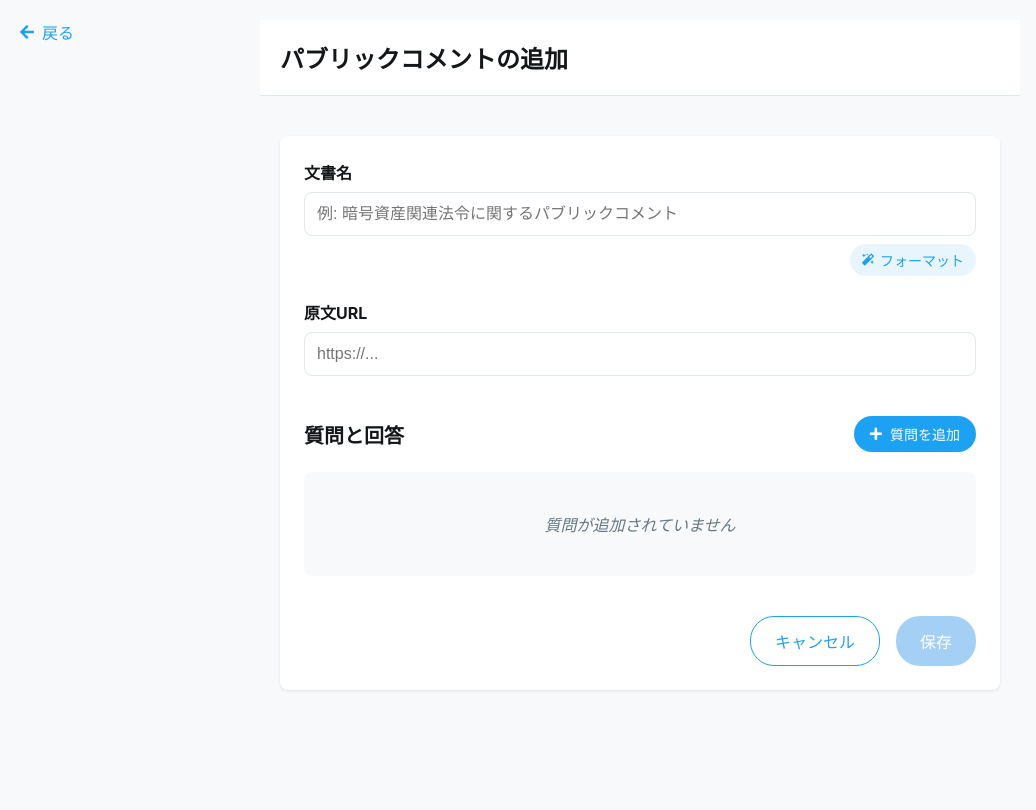
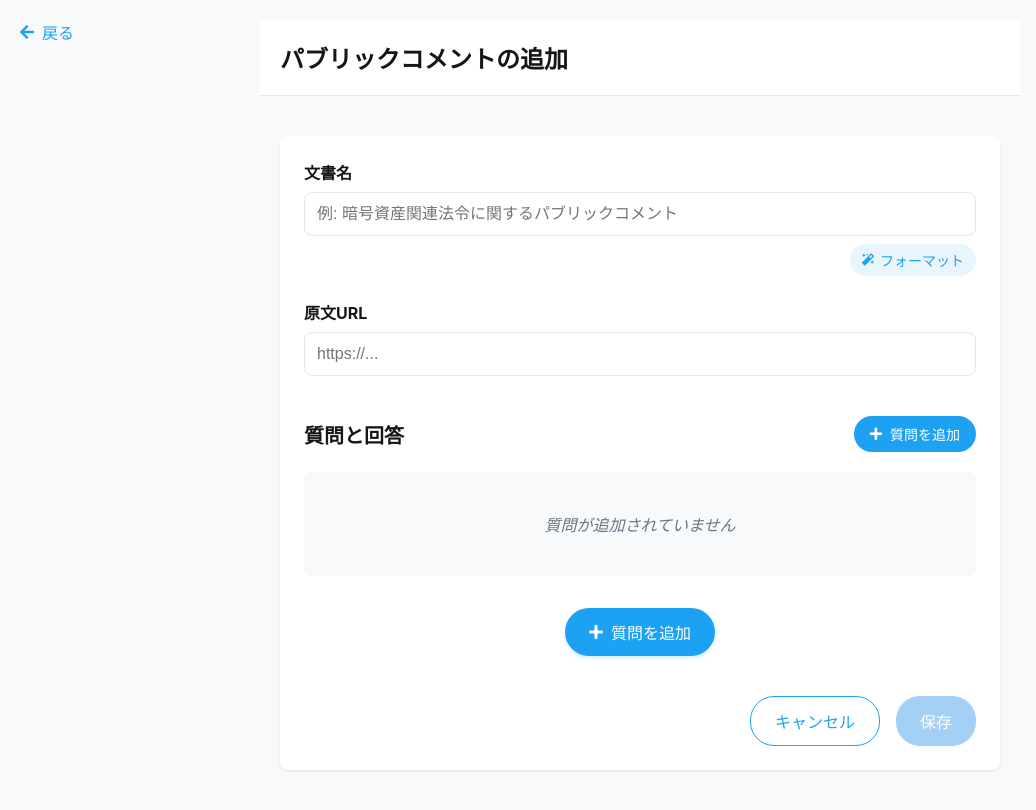
Before and after one commit to yamatoya/sb1-bnykmy, a Vue app: page /public-comment/new in a window 1280 px wide. Shown: the top 810 px of the page, without its empty margins (0-1036 px from the left). Built offline with nearby package versions, Linux system fonts and the light colour scheme.

Commit message:
Add ScrollToTop component and integrate it

```diff
--- a/src/components/PublicCommentEditor.vue
+++ b/src/components/PublicCommentEditor.vue
@@ -94,12 +94,21 @@
           </div>
         </div>
 
+        <div class="pre-action-buttons">
+          <button type="button" class="add-question-button" @click="addQuestion">
+            <i class="fas fa-plus"></i>
+            質問を追加
+          </button>
+        </div>
+
         <div class="form-actions">
           <router-link to="/" class="cancel-button">キャンセル</router-link>
           <button type="submit" class="save-button" :disabled="!isValid">保存</button>
         </div>
       </form>
     </main>
+
+    <ScrollToTop />
   </div>
 </template>
 
@@ -107,11 +116,15 @@
 import { ref, computed, onMounted } from 'vue'
 import { useRoute, useRouter } from 'vue-router'
 import { v4 as uuidv4 } from 'uuid'
+import ScrollToTop from './ScrollToTop.vue'
 
 const STORAGE_KEY = 'legal-documents-data'
 
 export default {
   name: 'PublicCommentEditor',
+  components: {
+    ScrollToTop
+  },
   setup() {
     const route = useRoute()
     const router = useRouter()
@@ -416,6 +429,32 @@ textarea.form-control {
   padding: 16px;
 }
 
+.pre-action-buttons {
+  margin: 32px 0;
+  display: flex;
+  justify-content: center;
+}
+
+.add-question-button {
+  display: flex;
+  align-items: center;
+  gap: 8px;
+  padding: 12px 24px;
+  background-color: #1da1f2;
+  color: white;
+  border: none;
+  border-radius: 24px;
+  font-size: 16px;
+  cursor: pointer;
+  transition: background-color 0.2s ease;
+  box-shadow: 0 2px 4px rgba(29, 161, 242, 0.2);
+}
+
+.add-question-button:hover {
+  background-color: #1991db;
+  box-shadow: 0 4px 8px rgba(29, 161, 242, 0.3);
+}
+
 .form-actions {
   margin-top: 40px;
   display: flex;
@@ -474,6 +513,16 @@ textarea.form-control {
     padding: 16px;
   }
 
+  .article-header {
+    flex-direction: column;
+    gap: 12px;
+  }
+
+  .article-actions {
+    width: 100%;
+    justify-content: flex-end;
+  }
+
   .form-actions {
     flex-direction: column-reverse;
     gap: 12px;
@@ -483,5 +532,10 @@ textarea.form-control {
   .cancel-button {
     width: 100%;
   }
+
+  .add-question-button {
+    width: 100%;
+    justify-content: center;
+  }
 }
 </style>
--- /dev/null
+++ b/src/components/ScrollToTop.vue
@@ -0,0 +1,83 @@
+<template>
+  <button
+    v-show="showButton"
+    class="scroll-to-top"
+    @click="scrollToTop"
+    aria-label="ページの先頭へ戻る"
+  >
+    <i class="fas fa-arrow-up"></i>
+  </button>
+</template>
+
+<script>
+import { ref, onMounted, onUnmounted } from 'vue'
+
+export default {
+  name: 'ScrollToTop',
+  setup() {
+    const showButton = ref(false)
+
+    const checkScroll = () => {
+      showButton.value = window.scrollY > 300
+    }
+
+    const scrollToTop = () => {
+      window.scrollTo({
+        top: 0,
+        behavior: 'smooth'
+      })
+    }
+
+    onMounted(() => {
+      window.addEventListener('scroll', checkScroll)
+    })
+
+    onUnmounted(() => {
+      window.removeEventListener('scroll', checkScroll)
+    })
+
+    return {
+      showButton,
+      scrollToTop
+    }
+  }
+}
+</script>
+
+<style scoped>
+.scroll-to-top {
+  position: fixed;
+  bottom: 20px;
+  right: 20px;
+  width: 48px;
+  height: 48px;
+  background-color: #1da1f2;
+  color: white;
+  border: none;
+  border-radius: 50%;
+  cursor: pointer;
+  display: flex;
+  align-items: center;
+  justify-content: center;
+  font-size: 20px;
+  box-shadow: 0 2px 10px rgba(0, 0, 0, 0.2);
+  transition: all 0.3s ease;
+  z-index: 1000;
+}
+
+.scroll-to-top:hover {
+  background-color: #1991db;
+  transform: translateY(-2px);
+  box-shadow: 0 4px 15px rgba(0, 0, 0, 0.3);
+}
+
+@media (max-width: 768px) {
+  .scroll-to-top {
+    bottom: 16px;
+    right: 16px;
+    width: 40px;
+    height: 40px;
+    font-size: 16px;
+  }
+}
+</style>
```
